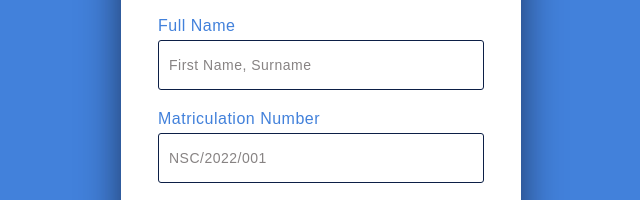
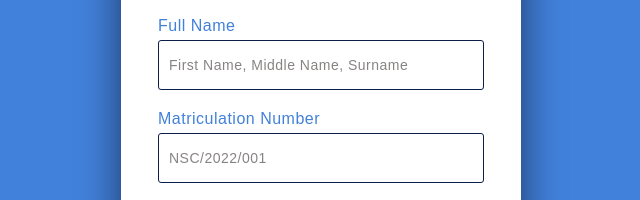
Before and after one commit to Praizee/University-E-Registration-Portal, a website: page Login and Signup/Login/signup.html in a window 1280 px wide. Shown: the part 251-451 px from the top of the page, 319-959 px from the left. Drawn offline with Linux system fonts and the light colour scheme; a script that the page names is missing.

Commit message:
Update signup.html

```diff
--- a/Login and Signup/Login/signup.html
+++ b/Login and Signup/Login/signup.html
@@ -39,7 +39,8 @@
         <h3>Sign Up </h3>
 
         <label for="username" class="label">Full Name</label>
-        <input type="text" id="username" name="username" class="text" placeholder="First Name, Surname" required>
+        <input type="text" id="username" name="username" class="text" placeholder="First Name, Middle Name, Surname"
+            required>
 
         <label for="matric_no" class="label">Matriculation Number</label>
         <input type="text" id="matric_no" name="matric_no" class="text" placeholder="NSC/2022/001" required>
```
